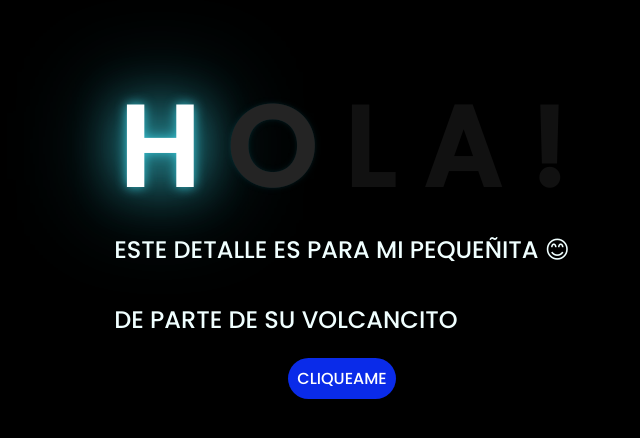
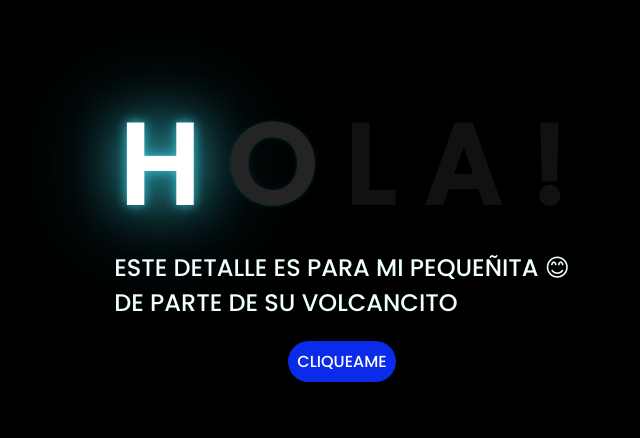
Before and after one commit to aIemtro/flowers_animation, a plain HTML site: page index.html in a window 1280 px wide. Shown: the part 104-542 px from the top of the page, without its empty margins (306-946 px from the left). Drawn offline with Linux system fonts and the light colour scheme.

Commit message:
Update index.html

```diff
--- a/index.html
+++ b/index.html
@@ -19,7 +19,7 @@
         <span>!</span>
     </div>
     <div class="description">
-        <span>ESTE DETALLE ES PARA MI PEQUEÑITA 😊 <br> <br>
+        <span>ESTE DETALLE ES PARA MI PEQUEÑITA 😊 <br>
               DE PARTE DE SU VOLCANCITO</span>
     </div>
     <div class="button">
```
